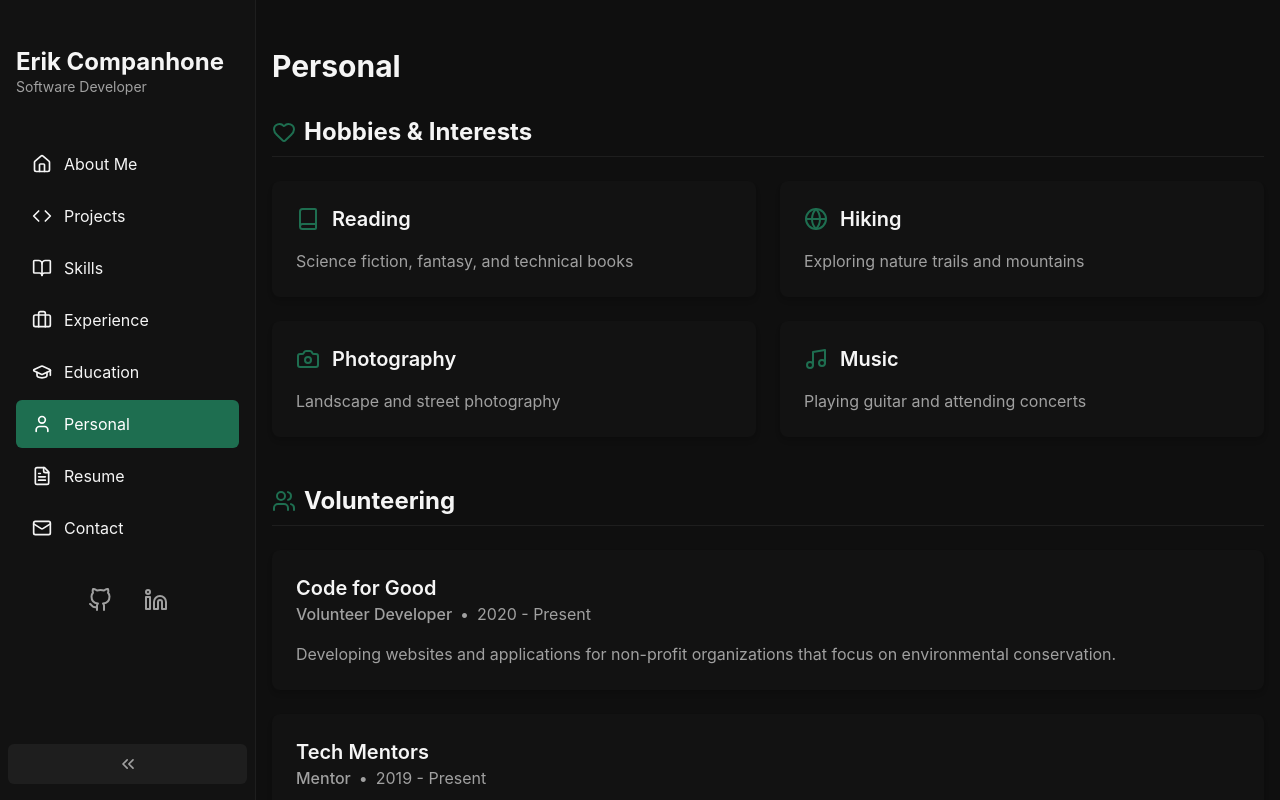
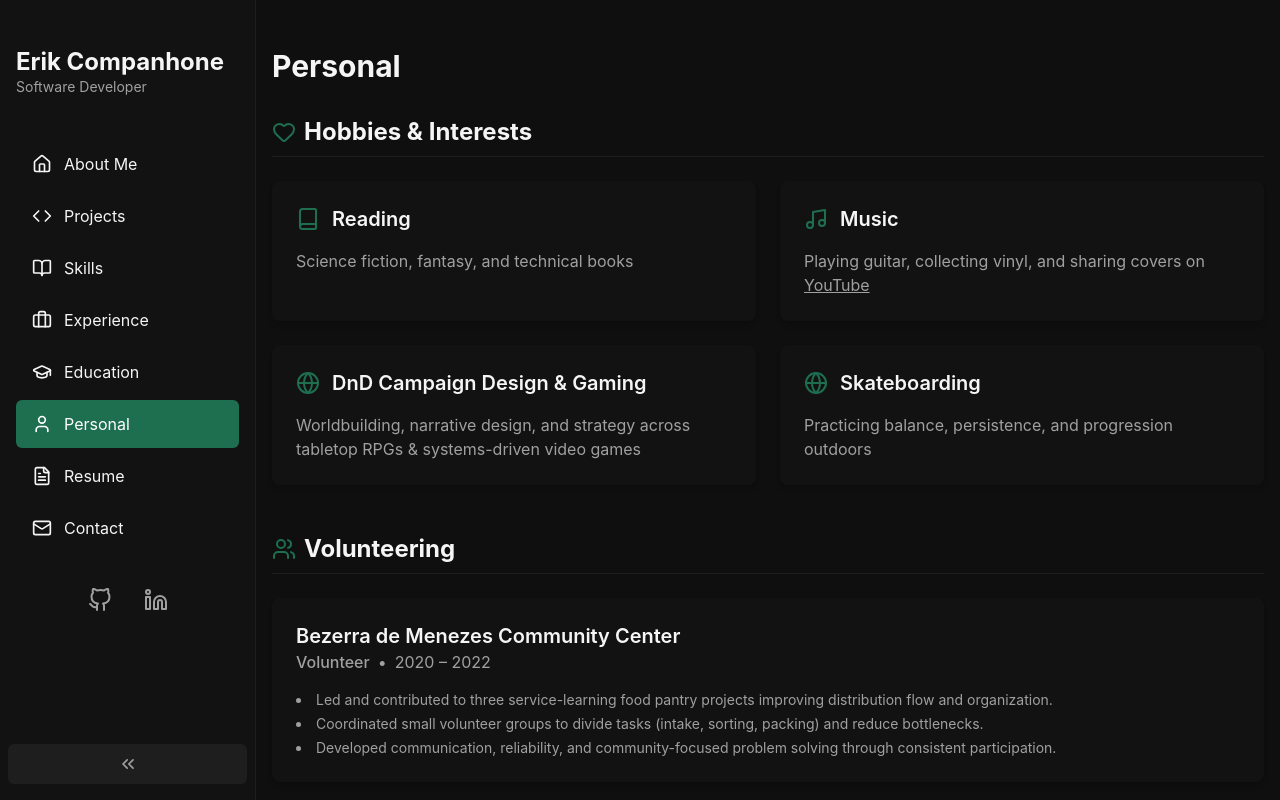
Before and after one commit to erikcompanhone/Personal-Portfolio, a React (Vite) app: page /personal in a window 1280 px wide. Shown: the top 800 px of the page. Built offline with nearby package versions, Linux system fonts and the light colour scheme.

Commit message:
feat: added content to personal tab

```diff
--- a/src/pages/Personal.tsx
+++ b/src/pages/Personal.tsx
@@ -1,5 +1,5 @@
 import React from 'react';
-import { BookIcon, HeartIcon, MusicIcon, CameraIcon, GlobeIcon, UsersIcon } from 'lucide-react';
+import { BookIcon, HeartIcon, MusicIcon, GlobeIcon, UsersIcon } from 'lucide-react';
 
 const Personal: React.FC = () => {
   const hobbies = [
@@ -9,43 +9,45 @@ const Personal: React.FC = () => {
       icon: <BookIcon size={24} className="text-accent" />
     },
     {
-      name: 'Hiking',
-      description: 'Exploring nature trails and mountains',
+      name: 'Music',
+      description: (
+        <span>
+          Playing guitar, collecting vinyl, and sharing covers on{' '}
+          <a
+            href="https://www.youtube.com/@EAlmeida2712"
+            target="_blank"
+            rel="noopener noreferrer"
+            className="underline hover:text-accent"
+          >
+            YouTube
+          </a>
+        </span>
+      ),
+      icon: <MusicIcon size={24} className="text-accent" />
+    },
+    {
+      name: 'DnD Campaign Design & Gaming',
+      description: 'Worldbuilding, narrative design, and strategy across tabletop RPGs & systems-driven video games',
       icon: <GlobeIcon size={24} className="text-accent" />
     },
     {
-      name: 'Photography',
-      description: 'Landscape and street photography',
-      icon: <CameraIcon size={24} className="text-accent" />
+      name: 'Skateboarding',
+      description: 'Practicing balance, persistence, and progression outdoors',
+      icon: <GlobeIcon size={24} className="text-accent" />
     },
-    {
-      name: 'Music',
-      description: 'Playing guitar and attending concerts',
-      icon: <MusicIcon size={24} className="text-accent" />
-    }
+
   ];
 
   const volunteering = [
     {
-      organization: 'Code for Good',
-      role: 'Volunteer Developer',
-      period: '2020 - Present',
-      description:
-        'Developing websites and applications for non-profit organizations that focus on environmental conservation.'
-    },
-    {
-      organization: 'Tech Mentors',
-      role: 'Mentor',
-      period: '2019 - Present',
-      description:
-        'Mentoring underprivileged students interested in pursuing careers in technology.'
-    },
-    {
-      organization: 'Local Food Bank',
+      organization: 'Bezerra de Menezes Community Center',
       role: 'Volunteer',
-      period: '2018 - 2020',
-      description:
-        'Assisted with food distribution and organization of donations.'
+      period: '2020 – 2022',
+      bullets: [
+        'Led and contributed to three service-learning food pantry projects improving distribution flow and organization.',
+        'Coordinated small volunteer groups to divide tasks (intake, sorting, packing) and reduce bottlenecks.',
+        'Developed communication, reliability, and community-focused problem solving through consistent participation.'
+      ]
     }
   ];
 
@@ -83,7 +85,13 @@ const Personal: React.FC = () => {
                 <span className="hidden sm:block">•</span>
                 <span>{item.period}</span>
               </div>
-              <p className="text-muted">{item.description}</p>
+              {item.bullets && (
+                <ul className="list-disc list-inside space-y-1 text-muted text-sm">
+                  {item.bullets.map((b, i) => (
+                    <li key={i}>{b}</li>
+                  ))}
+                </ul>
+              )}
             </div>
           ))}
         </div>
```
Also changed, not shown: TODO.txt.
